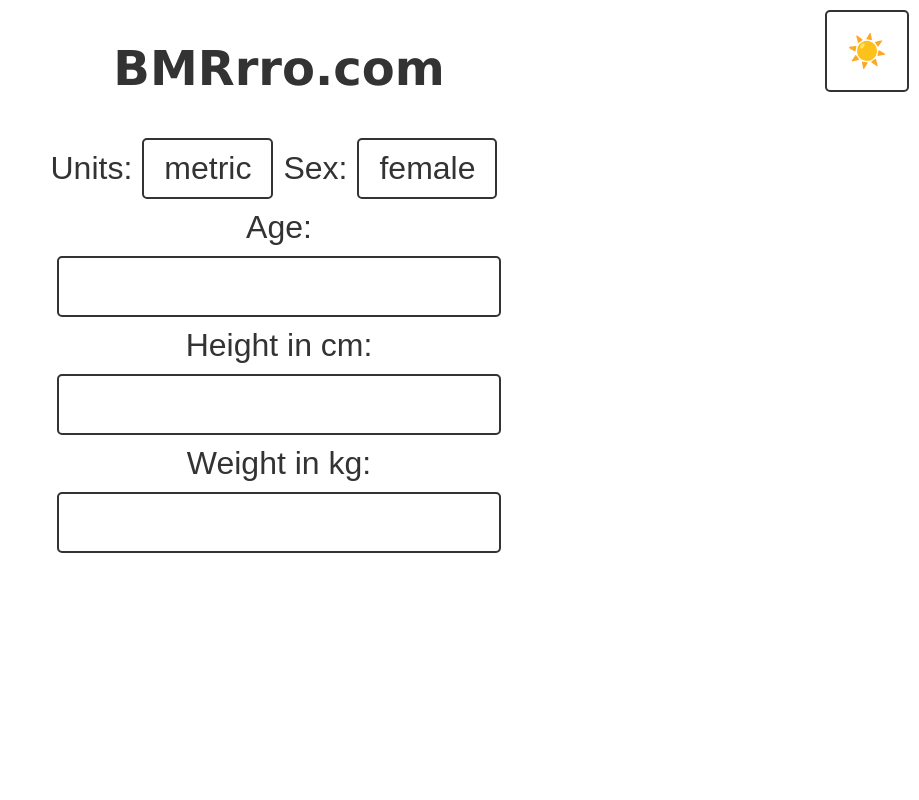
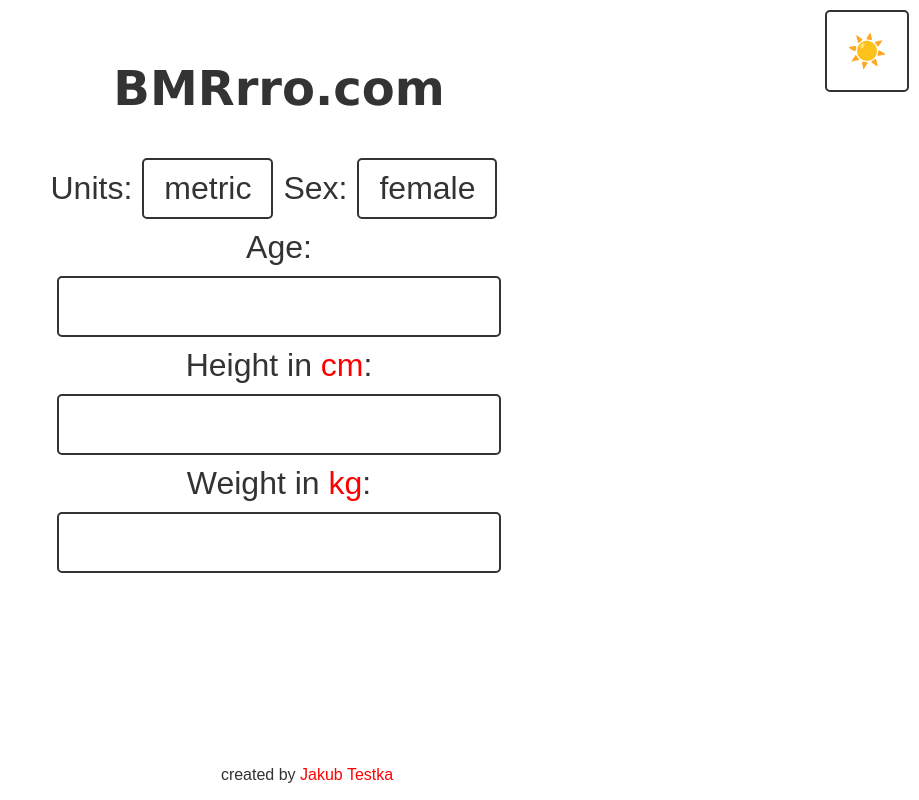
Before and after one commit to TestkaJakub/vue-bmr, a Vue app: page / in a window 1280 px wide. Shown: the whole page, without its empty margins (361-1280 px from the left). Built offline with nearby package versions, Linux system fonts and the light colour scheme.

Commit message:
ready website?

```diff
--- a/src/App.vue
+++ b/src/App.vue
@@ -73,6 +73,9 @@ watch([units, weights, heights, age, sex], () => {
       <h2>BMR: {{ bmr }}</h2>
     </div>
   </div>
+  <footer>
+    <p>created by <a target="_blank" href="https://github.com/TestkaJakub">Jakub Testka</a></p>
+  </footer>
 
 </template>
 
--- a/src/components/HeightInput.vue
+++ b/src/components/HeightInput.vue
@@ -24,7 +24,7 @@ watch(heightIn, (newHeightIn) => {
 
 <template>
     <div class="bmr-input">
-        <label for="height">Height in {{ props.heightUnit }}:</label>
+        <label for="height">Height in <span>{{ props.heightUnit }}</span>:</label>
         <input v-if="props.heightUnit == 'cm'" type="number" name="height" id="height" v-model="heightCm">
         <input v-else-if="props.heightUnit == 'in'" type="number" name="height" id="height" v-model="heightIn">
     </div>
--- a/src/components/ThemeSwitch.vue
+++ b/src/components/ThemeSwitch.vue
@@ -17,16 +17,9 @@ function changeTheme()
 }
 </script>
 <template>
-  <button @click="changeTheme()">
+  <button class="theme-button" @click="changeTheme()">
     {{ currentTheme == 'light-theme' ? '🌑' : '☀️'}}
   </button>
 </template>
 <style scoped>
-    button {
-        padding: 20px 20px;
-
-        position: absolute;
-        top: 0px;
-        right: 0px;
-    }
 </style>
--- a/src/components/WeightInput.vue
+++ b/src/components/WeightInput.vue
@@ -24,7 +24,7 @@ watch(weightLb, (newWeightLb) => {
 
 <template>
     <div class="bmr-input">
-        <label for="weight">Weight in {{ props.weightUnit }}:</label>
+        <label for="weight">Weight in <span>{{ props.weightUnit }}</span>:</label>
         <input v-if="props.weightUnit == 'kg'" type="number" name="weight" id="weight" v-model="weightKg">
         <input v-else-if="props.weightUnit == 'lb'" type="number" name="weight" id="weight" v-model="weightLb">
     </div>
--- a/src/style.css
+++ b/src/style.css
@@ -1,6 +1,8 @@
 :root {
   --primary-color: #333;
   --secondary-color: #fff;
+  --accent-color: #ff0000;
+  --media-hovered: #ff5555;
 }
 
 :root.light-theme {
@@ -24,13 +26,20 @@ body {
   color: var(--secondary-color);
 
   font-family: Arial, sans-serif;
+
+  padding: 20px;
+  padding-bottom: 40px;
+
+  transition: background-color 0.5s, color 0.5s;
 }
 
-h1 {
+h1, h2 {
   font-size: 3rem;
   color: var(--secondary-color);
 
   font-family: Verdana, Geneva, Tahoma, sans-serif;
+
+  transition: color 0.5s;
 }
 
 button {
@@ -43,6 +52,22 @@ button {
   font-size: 2rem;
 
   margin: 10px;
+
+  transition: background-color 0.5s, color 0.5s, border-color 0.5s;
+}
+
+.theme-button {
+  padding: 20px 20px;
+
+  position: absolute;
+  top: 0px;
+  right: 0px;
+}
+
+@media(max-width: 600px){
+  .theme-button {
+    display: none;
+  }
 }
 
 .main{
@@ -67,13 +92,43 @@ input {
   border: 2px solid var(--secondary-color);
   background-color: var(--primary-color);
   color: var(--secondary-color);
+
+  transition: background-color 0.5s, color 0.5s, border-color 0.5s;
 }
 
 label {
   font-size: 2rem;
   color: var(--secondary-color);
+
+  transition: color 0.5s;
 }
 
 .controls {
   display: flex;
 }
+
+a {
+  color: var(--accent-color);
+  text-decoration: none;
+  transition: color 0.5s;
+}
+
+a:hover {
+  color: var(--media-hovered);
+  transition: color 0.2s;
+}
+
+footer {
+  position: fixed;
+  bottom: 0;
+  width: 100%;
+  text-align: center;
+  background-color: var(--primary-color);
+  color: var(--secondary-color);
+
+  transition: color 0.5s, background-color 0.5s;
+}
+
+span {
+  color: var(--accent-color);
+}
```
